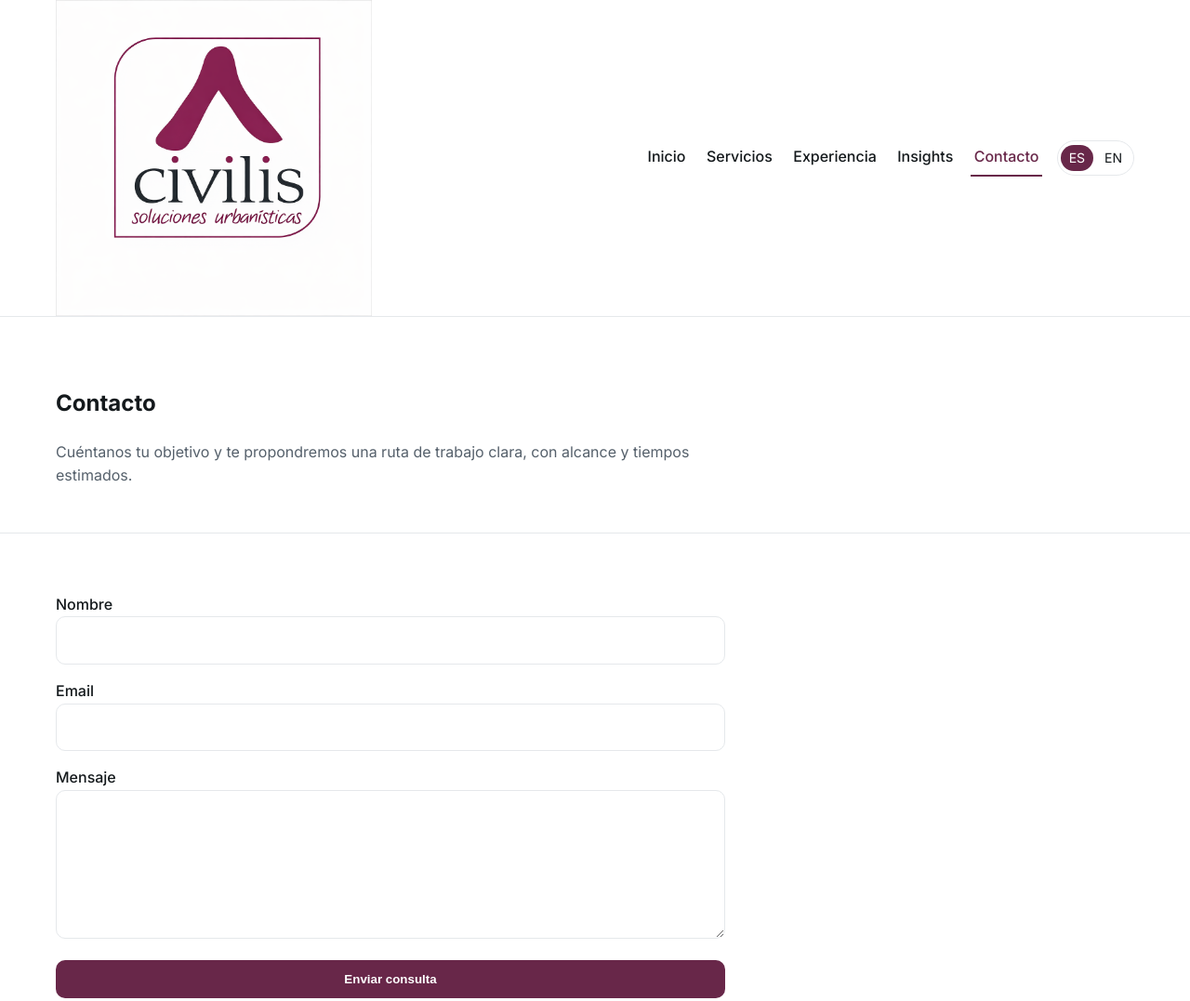
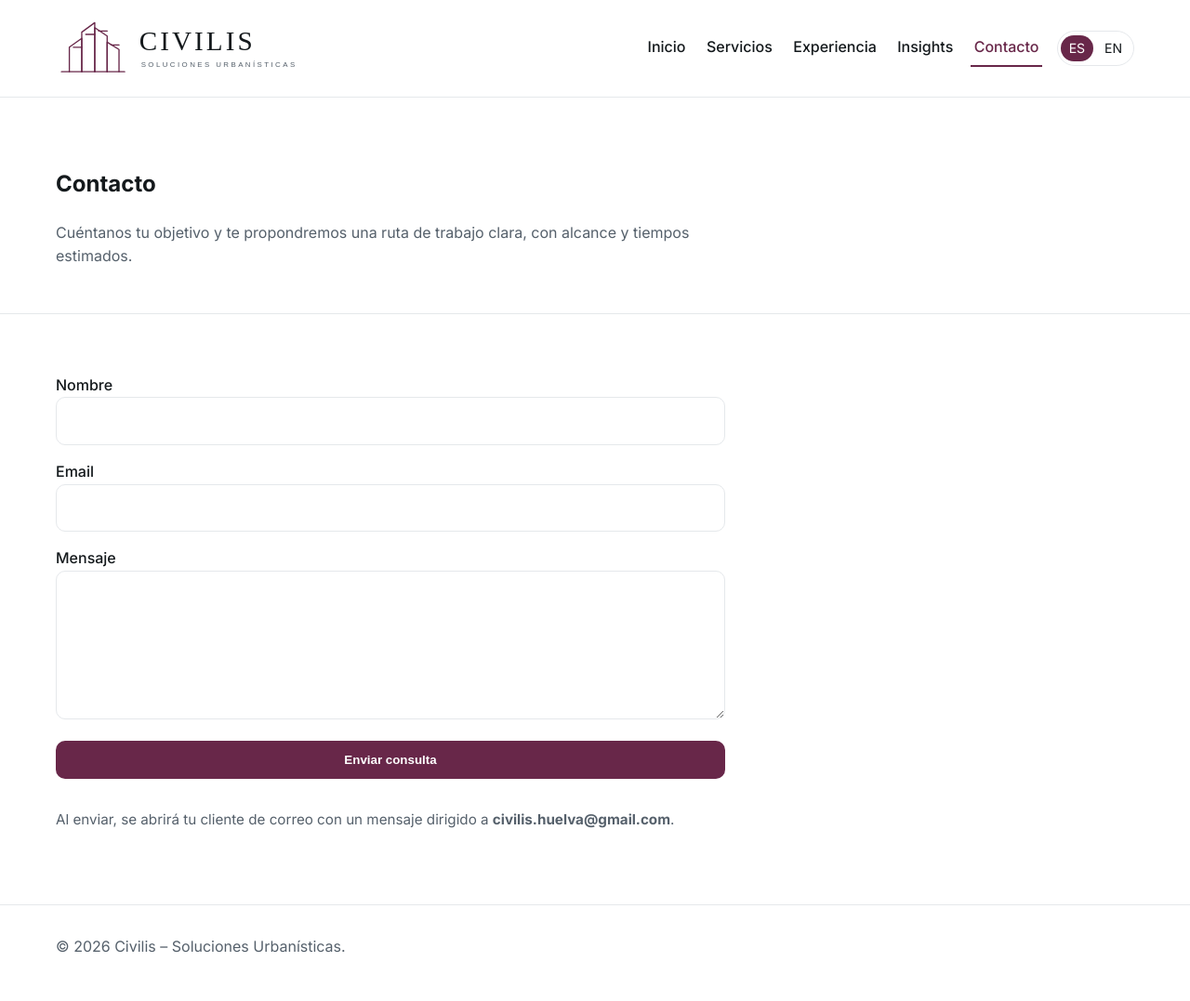
Before and after one commit to juanfdezdlc-ui/civilis-web, a plain HTML site: page es/contacto.html in a window 1280 px wide. Shown: the top 1077 px of the page at 93% size. Drawn offline with Linux system fonts and the light colour scheme.

Commit message:
Use consistent Civilis brand on contact page

```diff
--- a/es/contacto.html
+++ b/es/contacto.html
@@ -9,7 +9,7 @@
 </head>
 <body>
 <a class="skip-link" href="#contenido">Saltar al contenido principal</a>
-<header class="site-header"><div class="container nav-wrap"><a class="brand" href="/es/"><img src="../assets/logo.png" alt="Civilis"></a><button class="menu-toggle" data-menu-toggle aria-expanded="false" aria-controls="menu" aria-label="Abrir menú">☰</button><nav id="menu" class="nav" data-menu aria-label="Principal"><div class="nav-links"><a href="/es/">Inicio</a><a href="/es/servicios.html">Servicios</a><a href="/es/experiencia.html">Experiencia</a><a href="/es/insights.html">Insights</a><a href="/es/contacto.html" aria-current="page">Contacto</a></div><div class="lang-switch"><a class="active" href="/es/contacto.html">ES</a><a href="/en/contact.html">EN</a></div></nav></div></header>
+<header class="site-header"><div class="container nav-wrap"><a class="brand" href="/es/"><img src="../assets/brand.svg" alt="Civilis Soluciones Urbanísticas"></a><button class="menu-toggle" data-menu-toggle aria-expanded="false" aria-controls="menu" aria-label="Abrir menú">☰</button><nav id="menu" class="nav" data-menu aria-label="Principal"><div class="nav-links"><a href="/es/">Inicio</a><a href="/es/servicios.html">Servicios</a><a href="/es/experiencia.html">Experiencia</a><a href="/es/insights.html">Insights</a><a href="/es/contacto.html" aria-current="page">Contacto</a></div><div class="lang-switch"><a class="active" href="/es/contacto.html">ES</a><a href="/en/contact.html">EN</a></div></nav></div></header>
 <main id="contenido">
 <section class="page-hero"><div class="container"><h1>Contacto</h1><p>Cuéntanos tu objetivo y te propondremos una ruta de trabajo clara, con alcance y tiempos estimados.</p></div></section>
 <section class="section"><div class="container">
```
